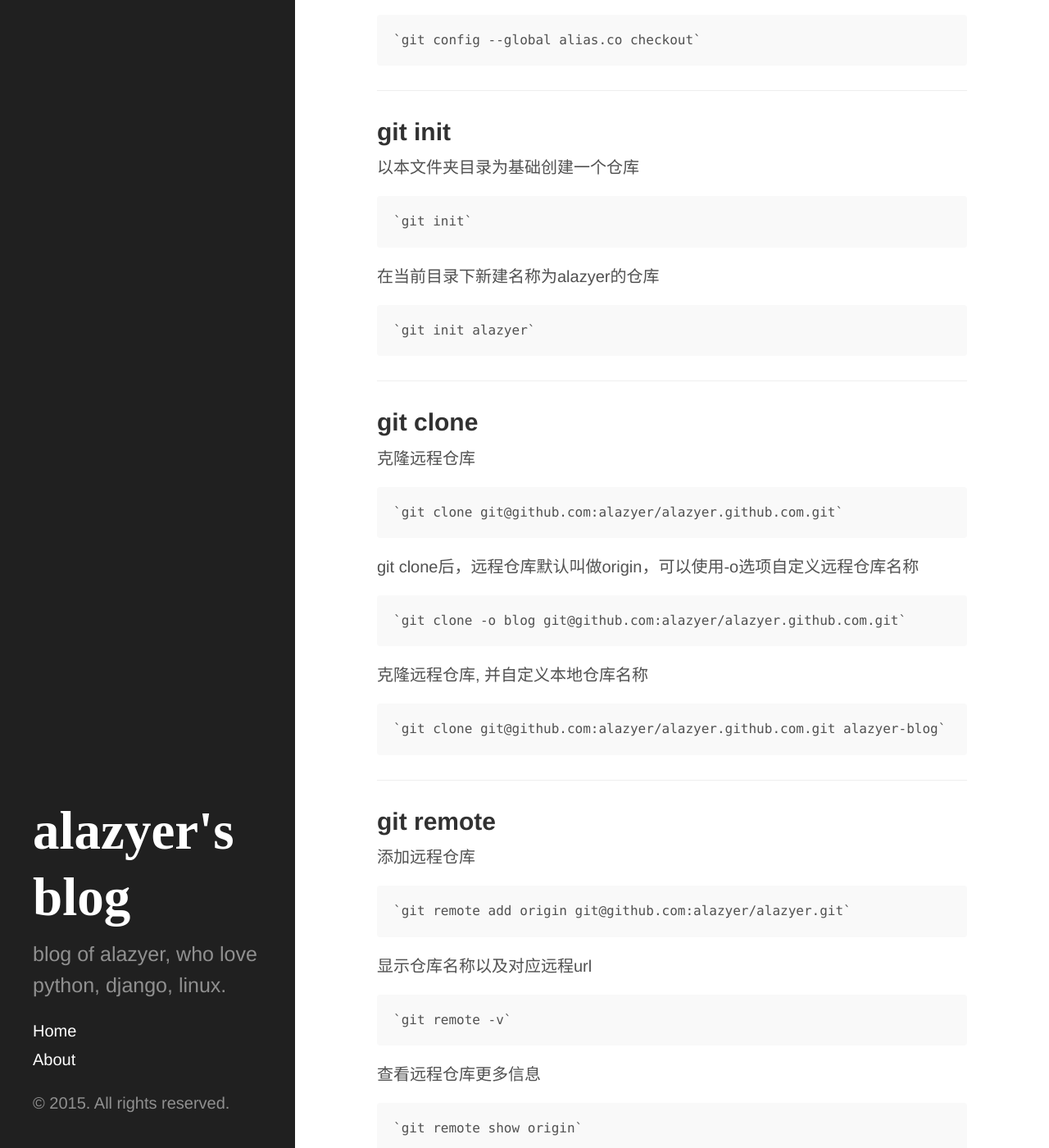
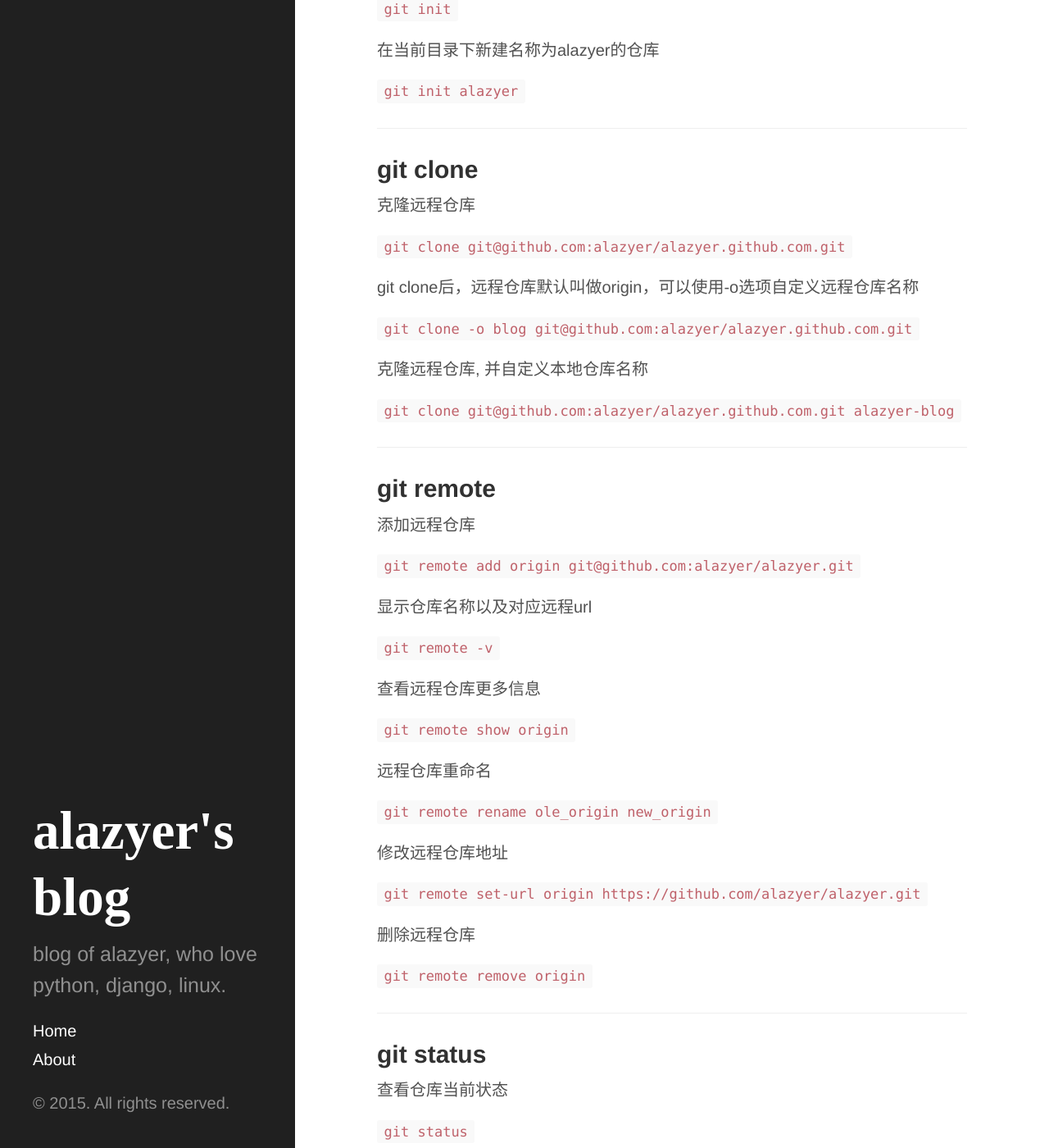
Before and after one commit to alazyer/alazyer.github.com, a Jekyll site: the page built from _posts/2015-09-28-git-note.md, in a window 1280 px wide and 1400 px high, scrolled down 3387 px. Shown: the whole window at 82% size. Built offline with Jekyll 4.4.1, drawn with Linux system fonts in a browser that asks for light colours; some of the changed text lies outside the part shown.

Commit message:
zybuluo可行的`在github pages中无法表示代码段

`````diff
--- a/_posts/2015-09-28-git-note.md
+++ b/_posts/2015-09-28-git-note.md
@@ -43,57 +41,57 @@ git中文件的状态变化周期
 
 查看所有配置，包含system, global和local。
 
-    `git config --list`或者简写为`git config -l`
+````git config --list`或者简写为`git config -l````
 
 可以通过传入参数`--<file-option>`查看指定地点的配置
 
-    `git config --system -l`
+````git config --system -l````
 
-    `git config --global -l`
+````git config --global -l````
 
-    `git config --local -l`
+````git config --local -l````
 
 设置用户名
 
-    `git config --global user.name alazyer`
+````git config --global user.name alazyer````
 
 设置用户邮箱
 
-    `git config --global user.email alazyer@gmail.com`
+````git config --global user.email alazyer@gmail.com````
 
 设置默认编辑器
 
-    `git config --global core.editor vim`
+````git config --global core.editor vim````
 
-为checkout设置别名(alias)co，则`git co`就等价于`git checkout`
+为checkout设置别名(alias)co，则`git co`就等价于`git checkout````
 
-    `git config --global alias.co checkout`
+````git config --global alias.co checkout````
 
 ----
 
 ## git init
 以本文件夹目录为基础创建一个仓库
 
-    `git init`
+````git init````
 
 在当前目录下新建名称为alazyer的仓库
 
-    `git init alazyer`
+````git init alazyer````
 
 ----
 
 ## git clone
 克隆远程仓库
 
-    `git clone git@github.com:alazyer/alazyer.github.com.git`
+````git clone git@github.com:alazyer/alazyer.github.com.git````
 
 git clone后，远程仓库默认叫做origin，可以使用-o选项自定义远程仓库名称
 
-    `git clone -o blog git@github.com:alazyer/alazyer.github.com.git`
+````git clone -o blog git@github.com:alazyer/alazyer.github.com.git````
 
 克隆远程仓库, 并自定义本地仓库名称
 
-    `git clone git@github.com:alazyer/alazyer.github.com.git alazyer-blog`
+````git clone git@github.com:alazyer/alazyer.github.com.git alazyer-blog````
 
 ----
 
@@ -101,45 +99,45 @@ git clone后，远程仓库默认叫做origin，可以使用-o选项自定义远
 
 添加远程仓库
 
-    `git remote add origin git@github.com:alazyer/alazyer.git`
+````git remote add origin git@github.com:alazyer/alazyer.git````
 
 显示仓库名称以及对应远程url
 
-    `git remote -v`
+````git remote -v````
 
 查看远程仓库更多信息
 
-    `git remote show origin`
+````git remote show origin````
 
 远程仓库重命名
 
-    `git remote rename ole_origin new_origin`
+````git remote rename ole_origin new_origin````
 
 修改远程仓库地址
 
-    `git remote set-url origin https://github.com/alazyer/alazyer.git`
+````git remote set-url origin https://github.com/alazyer/alazyer.git````
 
 删除远程仓库
 
-    `git remote remove origin`
+````git remote remove origin````
 
 ----
 
 ## git status
 查看仓库当前状态
 
-    `git status`
+````git status````
 
 ----
 
 ## git diff
 查看工作目录与暂存区域区别
 
-    `git diff`
+````git diff````
 
 查看暂存区域与Git仓库之间区别
 
-    `git diff --cached`或者`git diff --staged`
+````git diff --cached`或者`git diff --staged````
 
 ----
 
@@ -147,22 +145,22 @@ git clone后，远程仓库默认叫做origin，可以使用-o选项自定义远
 
 添加文件到staged状态
 
-    `git add <file[s]_modified>`
+````git add <file[s]_modified>````
 
 添加目录到staged状态
 
-    `git add <directory_name>`
+````git add <directory_name>````
 
 ----
 
 ## git rm
 移除某个文件，并且从工作目录中删除
 
-    `git rm <file[s]_removed>`
+````git rm <file[s]_removed>````
 
 移除文件，但是工作目录不删除该文件
 
-    `git rm --cached <file[s]_removed>`
+````git rm --cached <file[s]_removed>````
 
 ----
 
@@ -170,76 +168,75 @@ git clone后，远程仓库默认叫做origin，可以使用-o选项自定义远
 
 提交暂存区域文件到Git仓库
 
-    `git commit -m '<commit_message>'`
+````git commit -m '<commit_message>'````
 
-添加所有修改的有追踪关系（traced）文件，并提交，等同于`git add`后`git commit`
+添加所有修改的有追踪关系（traced）文件，并提交，等同于`git add`后`git commit````
 
-    `git commit -a`
+````git commit -a````
 
 > [使用`--fixup`或者`--squash`选项，并结合`git rebase`保证日志的清爽][git-commit-fixup-rebase]
 
-    `git log --oneline`
+````git log --oneline````
 
-    `git commit --fixup <previous_commit_id>`
+````git commit --fixup <previous_commit_id>````
 
-    `git log --oneline`
+````git log --oneline````
 
-    `git rebase -i --autosquash <commit_id_before_previous>`
+````git rebase -i --autosquash <commit_id_before_previous>````
 
-    `git log --oneline`
+````git log --oneline````
 
 ----
 
 ## git fetch
 将远程仓库全部(所有分支)更新取到本地
 
-    `git fetch origin`
+````git fetch origin````
 
 将远程master分支更新取到本地
 
-    `git fetch origin master`
+````git fetch origin master````
 
 ----
 
 ## git pull
 取回远程主机gh-pages分支的更新，并和本地的master分支合并
 
-    `git pull origin gh-pages:master`
+````git pull origin gh-pages:master````
 
 取回远程主机gh-pages分支的更新，并和本地当前分支合并
 
-    `git pull origin gh-pages`
+````git pull origin gh-pages````
 
 取回与本地当前分支有追踪关系的远程分支，并和当前分支合并
 
-    `git pull origin`
+````git pull origin````
 
 ----
 
 ## git push
 将本地master分支推送到远程仓库gh-pages分支
 
-    `git push origin master:gh-pages`
+````git push origin master:gh-pages````
 
 将指定的本地分支master分支推动到远程对应追踪关系的分支，如果没有追踪关系会在远程新建同名分支
 
-    `git push origin master`
+````git push origin master````
 
 将本地所在当前分支推送到远程对应有追踪关系的分支
 
-    `git push origin`
+````git push origin````
 
 删除远程某个分支
 
-    `git push origin :remote_branch`
+````git push origin :remote_branch````
 
 ----
 
 ## git revert
 丢弃某次提交的所有内容。该次提交还可以在git log中查看到。
 
-    `git revert <commit_id>`
-
+````git revert <commit_id>````
 ![git-revert][git-revert]
 
 ----
@@ -251,65 +248,65 @@ git revert和git reset都可以用来清楚提交，但是相对来说git revert
 
 取消暂存的文件
 
-    `git reset HEAD <file[s]_staged>`
+````git reset HEAD <file[s]_staged>````
 
 重写提交历史。（回滚到指定commit_id处，该commit_id之后的所有提交不再能从git log中看到。但是所有提交修改的内容会在工作目录中出现，可以使用git commit -a进行提交，达到修改提交历史的目的）
 
-    `git reset <commit_id>`
+````git reset <commit_id>````
 
-    `git commit -a`
+````git commit -a````
 
 ----
 
 ## git clean
 将git仓库中所有没有被追踪（untraced）文件清楚掉。
 
-    `git clean`
+````git clean````
 
 要想上面这个方法有效的话，需要保证设置过clean.requireForce为false
 
-    `git config --global clean.requireForce false`
+````git config --global clean.requireForce false````
 否则会提示使用`-i -n -f`
 
 交互式的清楚未追踪（untraced）文件，使用这个命令会要求输入y确认删除
 
-    `git clean -i`
+````git clean -i````
 
 仅仅查看使用`git clean -f`会删除那些文件（并未真正删除）
 
-    `git clean -n`
+````git clean -n````
 
 上述命令只清楚文件，要想删除目录需要使用-d选项
 
-    `git clean -d -n` `git clean -d -f`
+````git clean -d -n` `git clean -d -f````
 
 ## git log
 查看git仓库的所有日志
 
-    `git log`
+````git log````
 
 查看某个文件所有日志记录
 
-    `git log <file_name>`
+````git log <file_name>````
 
 查看来自指定作者的提交记录
 
-    `git log --author=alazyer`
+````git log --author=alazyer````
 
 查看日志信息中包含指定信息的日志记录
 
-    `git log --grep=pattern`
+````git log --grep=pattern````
 
 每行显示一次提交（显示信息包含：commit_id， commit_msg)
 
-    `git log --oneline`或者`git log --pretty=oneline`
+````git log --oneline`或者`git log --pretty=oneline````
 
 ----
 
 ## git reflog
 查看git仓库中所有的操作日志（即使已被git reset也可看到）
 
-    `git reflog`
+````git reflog````
 
 ----
 
@@ -317,79 +314,79 @@ git revert和git reset都可以用来清楚提交，但是相对来说git revert
 
 丢弃对文件的修改（此时文件处于modified状态）；如果文件已经通过git add过（此时文件处于staged状态）,则需要首先使用git reset将文件状态改为modified。
 
-    `git reset HEAD <file[s]_staged>`
+````git reset HEAD <file[s]_staged>````
 
-    `git checkout -- <file[s]_modified>`
+````git checkout -- <file[s]_modified>````
 
 以当前分支状态为基础创建新分支，并切换到该分支
 
-    `git checkout -b <new_branch>`
+````git checkout -b <new_branch>````
 
 以origin/gh-pages为基础，新建pages分支，并切换
 
-    `git checkout -b pages gh-pages`
+````git checkout -b pages gh-pages````
 
 切换分支
 
-    `git checkout <branch_to_switch>`
+````git checkout <branch_to_switch>````
 
 切换到某次提交
 
-    `git checkout <commit_id>`
+````git checkout <commit_id>````
 
 ## git tag
 查看所有标签（tag）
 
-    `git tag`或者`git tag -l`
+````git tag`或者`git tag -l````
 
 查看包含指定信息的标签
 
-    `git tag -l <pattern>`
+````git tag -l <pattern>````
 
 打标签v1.0，使用-a选项会有[更多的功能][git-tag-a-more]
 
-    `git tag [-a] v1.0`
+````git tag [-a] v1.0````
 
 给之前的提交打标签v0.4
 
-    `git tag [-a] v0.4 <commit_id>`
+````git tag [-a] v0.4 <commit_id>````
 
 删除标签v0.4
 
-    `git tag -d v0.4`
+````git tag -d v0.4````
 
 ## git branch
 查看所有分支
 
-    `git branch -a`
+````git branch -a````
 
 查看远程分支
 
-    `git branch -r`
+````git branch -r````
 
 新建分支gh-pages
 
-    `git branch gh-pages`
+````git branch gh-pages````
 
 查看哪些分支已经合并[未合并]到当前分支
 
-    `git branch --merged`
+````git branch --merged````
 
-    `git branch --no-merged`
+````git branch --no-merged````
 
 手动设置追踪关系
 
-    `git branch --set-upstream master origin/next`
+````git branch --set-upstream master origin/next````
 
 ----
 
 ## git merge
 将gh-pages分支合并到master分支
-首先，`git checkout master`，然后，`git merge gh-pages`
+首先，`git checkout master`，然后，`git merge gh-pages````
 
 删除gh-pages分支
 
-    `git branch -d gh-pages`
+````git branch -d gh-pages````
 
 
   [git-areas]: http://alazyer.github.io/public/img/git-areas.png
`````
Also changed, not shown: other parts of _posts/2015-09-28-git-note.md (+0 -2 lines).
